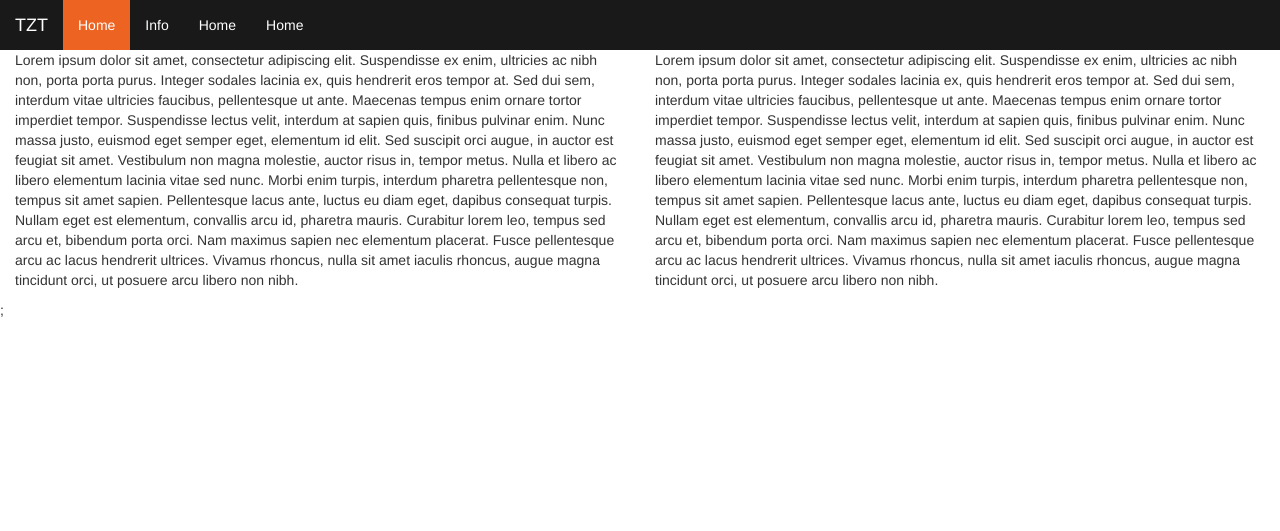
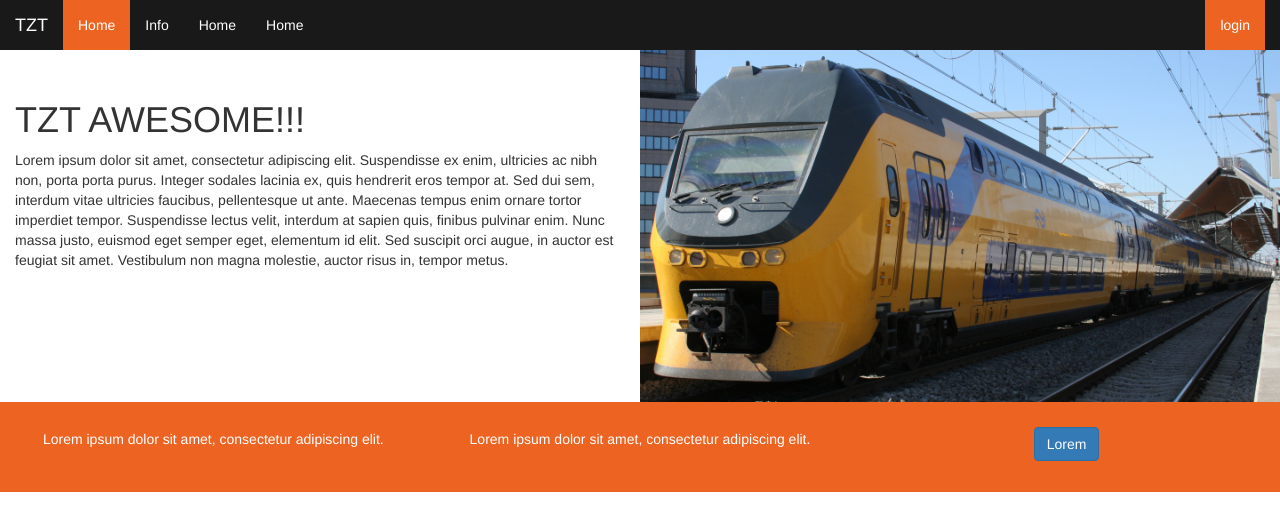
Before and after one commit to pkramo/TZT, a PHP site: page / in a window 1280 px wide. Shown: the top 531 px of the page. Run offline with PHP 8.4, Linux system fonts and the light colour scheme.

Commit message:
design changes

```diff
--- a/build/navbar.php
+++ b/build/navbar.php
@@ -11,7 +11,7 @@ if(empty($_SESSION['user']['role'])) {
         <span class="icon-bar"></span>
         <span class="icon-bar"></span>
       </button>
-            <a class="navbar-brand">TZT</a>
+            <a class="navbar-brand" href="index.php">TZT</a>
         </div>
         <div class="collapse navbar-collapse" id="myNavbar">
             <ul class="nav navbar-nav">
@@ -20,7 +20,9 @@ if(empty($_SESSION['user']['role'])) {
                 <li <?php if($file == 'info'){?> class="active" <?php } ?>><a href="info.php">Info</a></li>
                 <li <?php if($file == 'test'){?> class="active" <?php } ?>><a href="index.php">Home</a></li>
                 <li <?php if($file == 'test'){?> class="active" <?php } ?>><a href="index.php">Home</a></li>
-
+            </ul>
+            <ul class="nav navbar-nav pull-right">
+            	<li class="active"><a class="active" href="login.php">login</a></li>
             </ul>
         </div>
     </div>
--- a/css/bootstrap1.css
+++ b/css/bootstrap1.css
@@ -157,3 +157,27 @@ position: relative; padding-bottom: 75%; height: 0; overflow: hidden;
 	font-size: 20px;
 	font-weight: bold;
 }
+
+.padding-0 {
+	padding: 0;
+}
+
+.padding-top {
+	padding-top: 30px;
+}
+
+.box-column {
+	height: 90px;
+	padding: 25px;
+	background-color: #ed6321;
+	color: #FFF;
+
+}
+
+.box-column2 {
+	min-height: 270px;
+}
+
+.specialtext {
+	padding: 2px 12px;
+}
--- a/index.php
+++ b/index.php
@@ -3,14 +3,31 @@ include("includes/autoloader.php");
 include("build/head.php");
 include("build/navbar.php");
 ?>
-<div class="row">
-	<div class="col-xs-6">
-		<p>Lorem ipsum dolor sit amet, consectetur adipiscing elit. Suspendisse ex enim, ultricies ac nibh non, porta porta purus. Integer sodales lacinia ex, quis hendrerit eros tempor at. Sed dui sem, interdum vitae ultricies faucibus, pellentesque ut ante. Maecenas tempus enim ornare tortor imperdiet tempor. Suspendisse lectus velit, interdum at sapien quis, finibus pulvinar enim. Nunc massa justo, euismod eget semper eget, elementum id elit. Sed suscipit orci augue, in auctor est feugiat sit amet. Vestibulum non magna molestie, auctor risus in, tempor metus. Nulla et libero ac libero elementum lacinia vitae sed nunc. Morbi enim turpis, interdum pharetra pellentesque non, tempus sit amet sapien. Pellentesque lacus ante, luctus eu diam eget, dapibus consequat turpis. Nullam eget est elementum, convallis arcu id, pharetra mauris. Curabitur lorem leo, tempus sed arcu et, bibendum porta orci. Nam maximus sapien nec elementum placerat. Fusce pellentesque arcu ac lacus hendrerit ultrices. Vivamus rhoncus, nulla sit amet iaculis rhoncus, augue magna tincidunt orci, ut posuere arcu libero non nibh.</p>
+
+	<div class="row no-gutters">
+		<div class="col-xs-12 col-md-6 padding-top box-column2">
+			<h1>TZT AWESOME!!!</h1>
+			<p>Lorem ipsum dolor sit amet, consectetur adipiscing elit. Suspendisse ex enim, ultricies ac nibh non, porta porta purus. Integer sodales lacinia ex, quis hendrerit eros tempor at. Sed dui sem, interdum vitae ultricies faucibus, pellentesque ut ante. Maecenas tempus enim ornare tortor imperdiet tempor. Suspendisse lectus velit, interdum at sapien quis, finibus pulvinar enim. Nunc massa justo, euismod eget semper eget, elementum id elit. Sed suscipit orci augue, in auctor est feugiat sit amet. Vestibulum non magna molestie, auctor risus in, tempor metus. </p>
+		</div>
+		<div class="col-xs-12 col-md-6 padding-0 box-column2">
+			<img class="img-responsive" src="images/trein.jpg">
+		</div
 	</div>
-	<div class="col-xs-6">
-		<p>Lorem ipsum dolor sit amet, consectetur adipiscing elit. Suspendisse ex enim, ultricies ac nibh non, porta porta purus. Integer sodales lacinia ex, quis hendrerit eros tempor at. Sed dui sem, interdum vitae ultricies faucibus, pellentesque ut ante. Maecenas tempus enim ornare tortor imperdiet tempor. Suspendisse lectus velit, interdum at sapien quis, finibus pulvinar enim. Nunc massa justo, euismod eget semper eget, elementum id elit. Sed suscipit orci augue, in auctor est feugiat sit amet. Vestibulum non magna molestie, auctor risus in, tempor metus. Nulla et libero ac libero elementum lacinia vitae sed nunc. Morbi enim turpis, interdum pharetra pellentesque non, tempus sit amet sapien. Pellentesque lacus ante, luctus eu diam eget, dapibus consequat turpis. Nullam eget est elementum, convallis arcu id, pharetra mauris. Curabitur lorem leo, tempus sed arcu et, bibendum porta orci. Nam maximus sapien nec elementum placerat. Fusce pellentesque arcu ac lacus hendrerit ultrices. Vivamus rhoncus, nulla sit amet iaculis rhoncus, augue magna tincidunt orci, ut posuere arcu libero non nibh.</p>
+
+	<div class="container-fluid padding-0">
+		<div class="row">
+			<div class="col-xs-12 col-md-4 box-column padding-0">
+				<p class="text-center specialtext">Lorem ipsum dolor sit amet, consectetur adipiscing elit.</p>
+			</div>
+			<div class="col-xs-12 col-md-4 box-column padding-0">
+				<p class="text-center specialtext">Lorem ipsum dolor sit amet, consectetur adipiscing elit.</p>
+			</div>
+			<div class="col-xs-12 col-md-4 box-column padding-0">
+				<button class="btn btn-primary center-block" type="button">Lorem</button>
+			</div>
+		</div>
 	</div>
-</div>;
+
 <?php
 include("build/footer.php");
 ?>
```
Also changed, not shown: images/trein.jpg (added).
